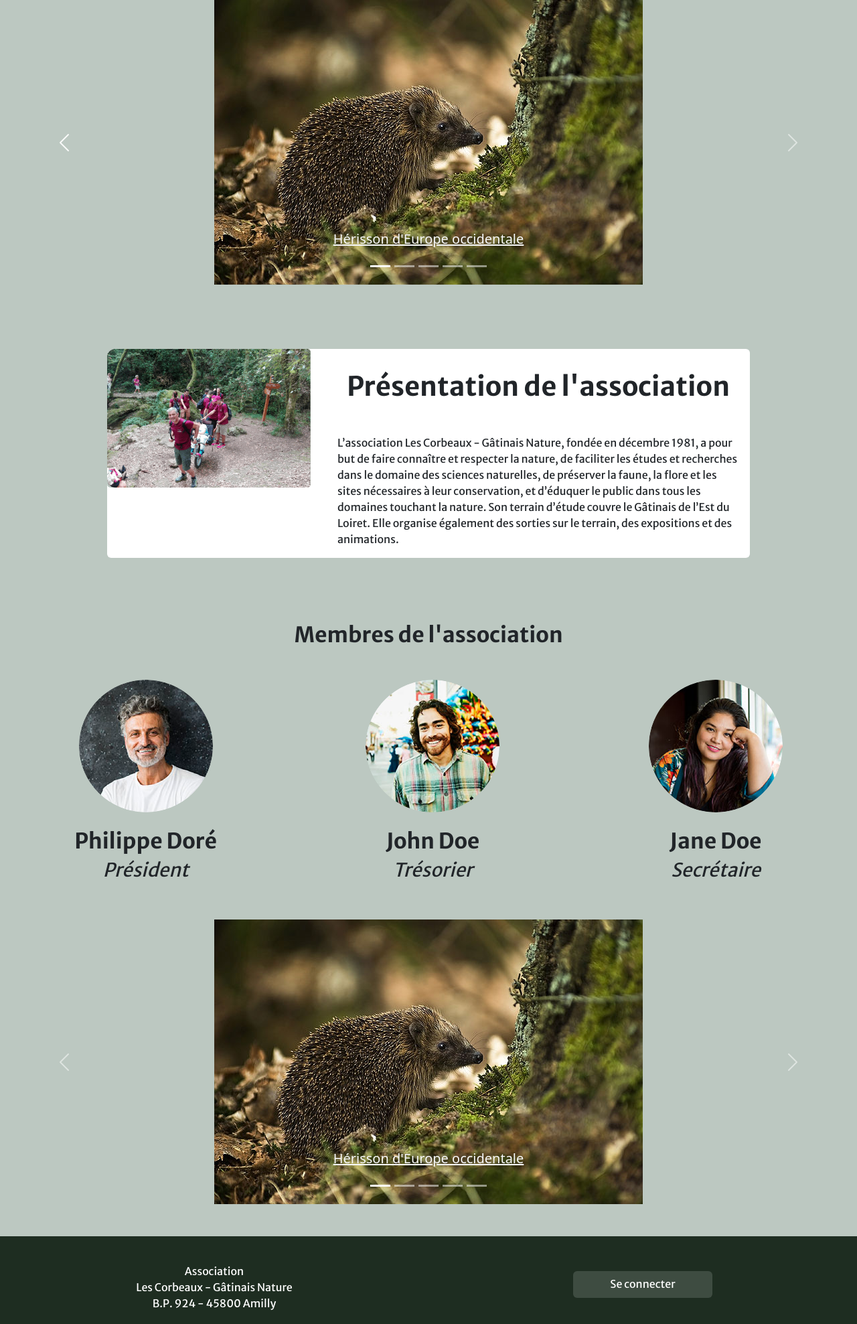
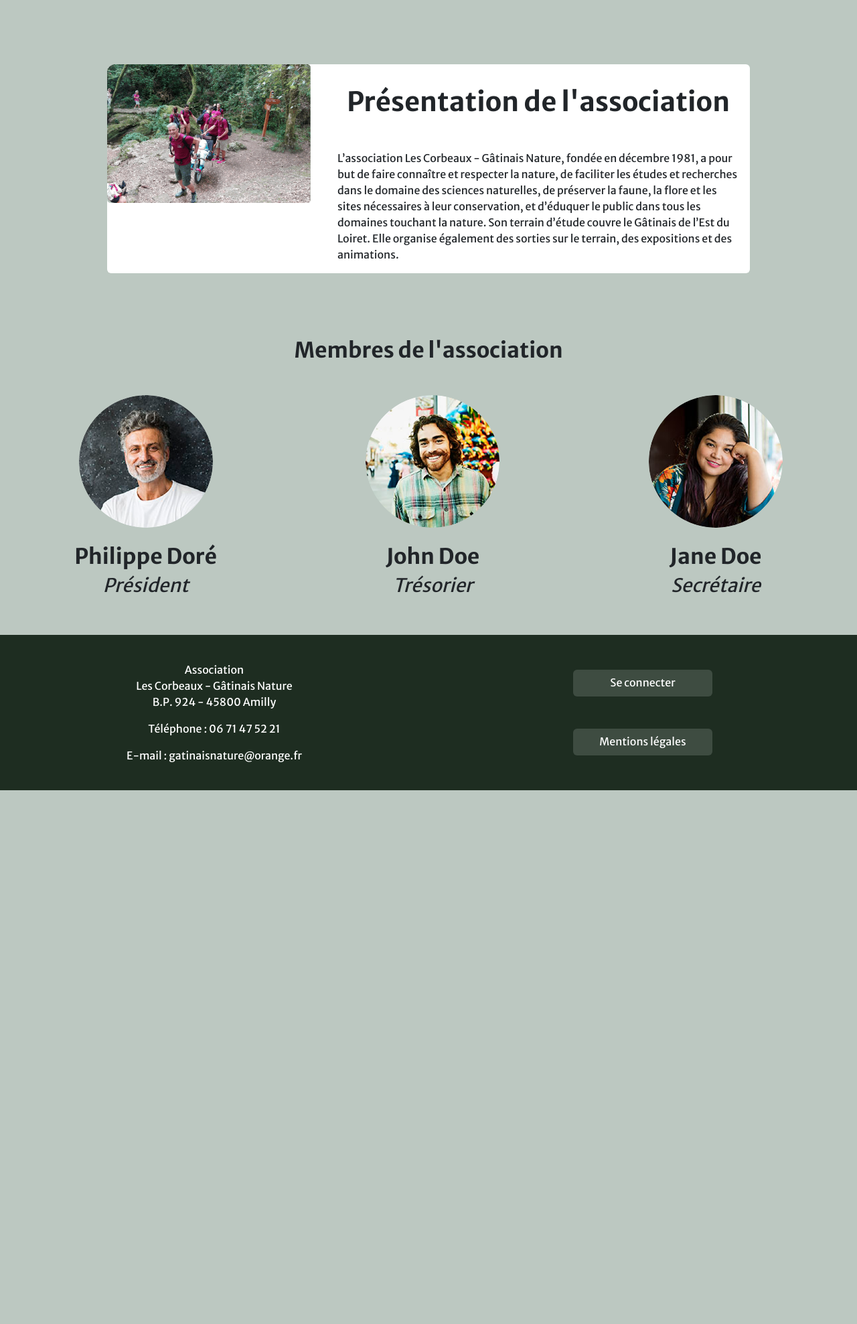
Before and after one commit to WildCodeSchool/2022-09-php-orleans-project-gatinaisnature, a PHP site: template src/View/Home/index.html.twig in a window 1280 px wide. Shown: the top 1977 px of the page at 67% size. After the commit the page ends 1180 px from the top, so only its background shows below. Run offline with PHP 8.4, Linux system fonts and the light colour scheme; the template is opened without the code that fills it, so the values that code supplies are empty; some libraries are stand-ins or nearby versions.

Commit message:
correction carousel

```diff
--- a/src/View/Home/_carousel.html.twig
+++ b/src/View/Home/_carousel.html.twig
@@ -1,4 +1,4 @@
-{% block body %}
+
 
 
 <div id="carouselExampleCaptions" class="carousel slide" data-bs-ride="carousel">
@@ -66,13 +66,11 @@
     </div>
     <button class="carousel-control-prev" type="button" data-bs-target="#carouselExampleCaptions" data-bs-slide="prev">
         <span class="carousel-control-prev-icon" aria-hidden="true"></span>
-        <span class="visually-hidden">Previous</span>
+        <span class="visually-hidden">Précedent</span>
     </button>
 
     <button class="carousel-control-next" type="button" data-bs-target="#carouselExampleCaptions" data-bs-slide="next">
         <span class="carousel-control-next-icon" aria-hidden="true"></span>
-        <span class="visually-hidden">Next</span>
+        <span class="visually-hidden">Suivant</span>
     </button>
 </div>
-
-{% endblock %}
--- a/src/View/Home/index.html.twig
+++ b/src/View/Home/index.html.twig
@@ -6,8 +6,6 @@
 
 {% block content %}
 
-    <h1></h1>
-    <p></p>
 	<body class="bg-secondary">
 
 		<div class="d-flex justify-content-center mt-5">
--- a/src/View/layout.html.twig
+++ b/src/View/layout.html.twig
@@ -1,5 +1,6 @@
 <!doctype html>
 <html lang="fr">
+
 <head>
 	<meta charset="utf-8">
 	<meta http-equiv="x-ua-compatible" content="ie=edge">
@@ -8,7 +9,8 @@
 
 	<title>{% block title %}Les Corbeaux - Gâtinais Nature{% endblock %}</title>
 
-		<link href="https://cdn.jsdelivr.net/npm/bootstrap@5.2.2/dist/css/bootstrap.min.css" rel="stylesheet" integrity="sha384-Zenh87qX5JnK2Jl0vWa8Ck2rdkQ2Bzep5IDxbcnCeuOxjzrPF/et3URy9Bv1WTRi" crossorigin="anonymous">
+	<link href="https://cdn.jsdelivr.net/npm/bootstrap@5.2.2/dist/css/bootstrap.min.css" rel="stylesheet"
+		integrity="sha384-Zenh87qX5JnK2Jl0vWa8Ck2rdkQ2Bzep5IDxbcnCeuOxjzrPF/et3URy9Bv1WTRi" crossorigin="anonymous">
 	<link rel="stylesheet" href="/assets/css/style.css"> {% block stylesheet %}{% endblock %}
 </head>
 
@@ -16,8 +18,8 @@
 <body>
 
 	{% block body %}
-			{% include 'Home/_carousel.html.twig' %}
 	{% endblock %}
+
 	<body>
 		{% block header %}
 		{% endblock %}
@@ -29,7 +31,10 @@
 		{% include 'Include/_footer.html.twig' %}
 		{% endblock %}
 
-      <script src="https://cdn.jsdelivr.net/npm/bootstrap@5.2.2/dist/js/bootstrap.bundle.min.js" integrity="sha384-OERcA2EqjJCMA+/3y+gxIOqMEjwtxJY7qPCqsdltbNJuaOe923+mo//f6V8Qbsw3" crossorigin="anonymous"></script>
+		<script src="https://cdn.jsdelivr.net/npm/bootstrap@5.2.2/dist/js/bootstrap.bundle.min.js"
+			integrity="sha384-OERcA2EqjJCMA+/3y+gxIOqMEjwtxJY7qPCqsdltbNJuaOe923+mo//f6V8Qbsw3"
+			crossorigin="anonymous"></script>
 		{% block javascript %}{% endblock %}
 	</body>
+
 </html>
```
Also changed, not shown: .tours/chouette.jpg (added), src/View/chouette.jpg (added). Lines whose indentation alone changed are shown as unchanged.
